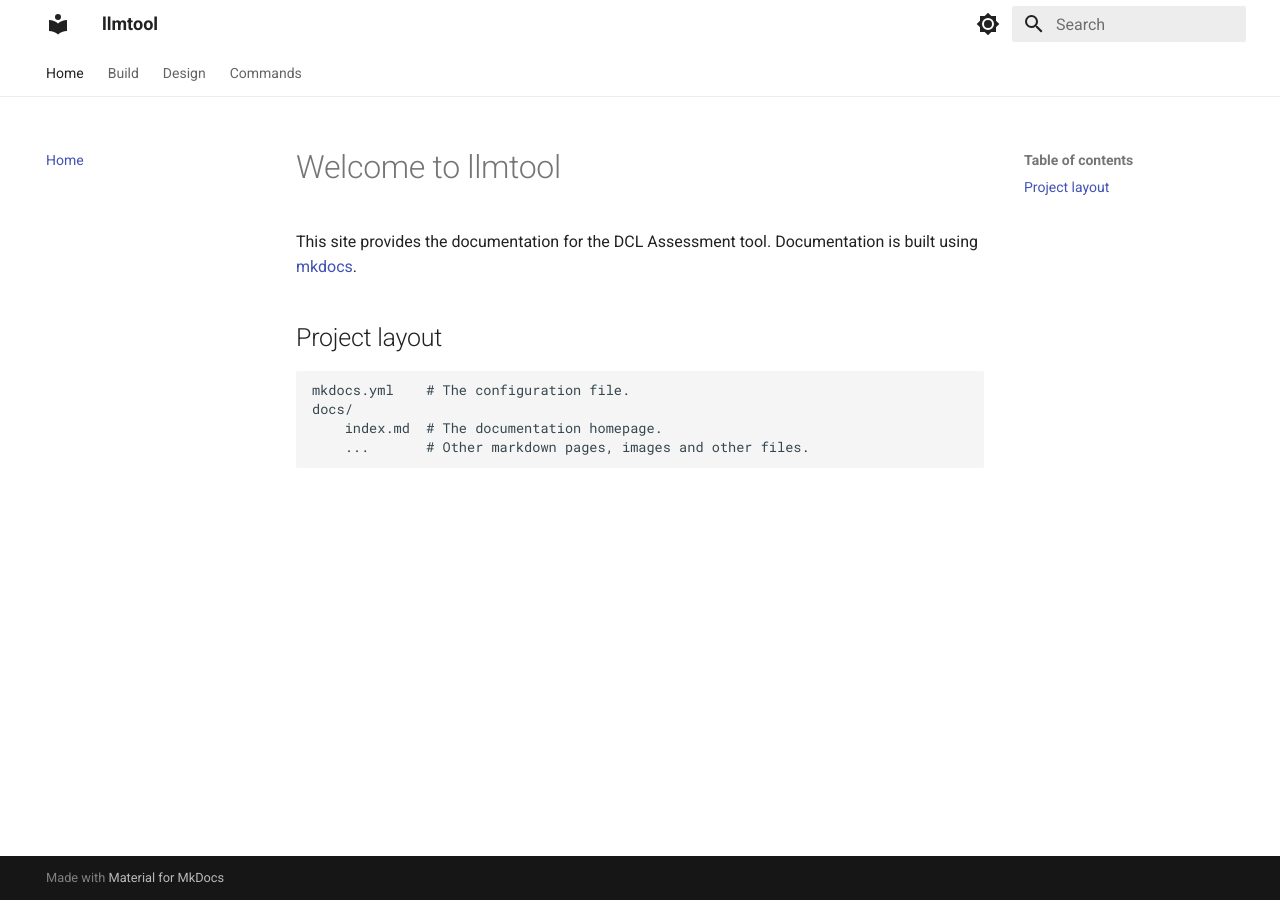
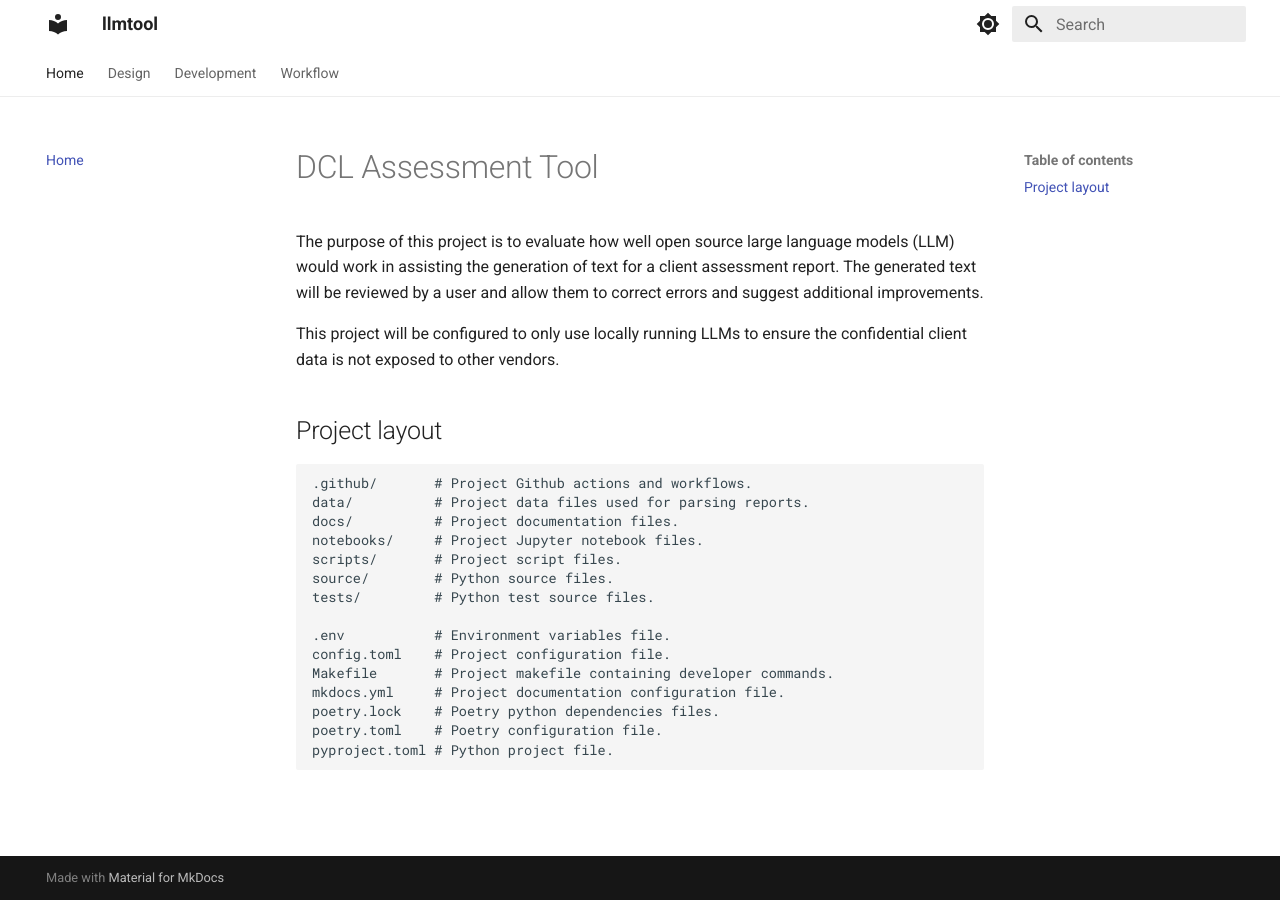
Before and after one commit to mjsiers/dcldev-llmtool, an MkDocs documentation site: the page built from docs/index.md, in a window 1280 px wide. Built offline with MkDocs 1.6.1 and Material for MkDocs 9.7.7, drawn with Linux system fonts in a browser that asks for light colours.

Commit message:
Updates to the project documentation.

```diff
--- a/docs/index.md
+++ b/docs/index.md
@@ -1,11 +1,27 @@
-# Welcome to llmtool
+# DCL Assessment Tool
 
-This site provides the documentation for the DCL Assessment tool.
-Documentation is built using [mkdocs](https://www.mkdocs.org).
+The purpose of this project is to evaluate how well open source large language models (LLM)
+would work in assisting the generation of text for a client assessment report.  The generated
+text will be reviewed by a user and allow them to correct errors and suggest additional
+improvements.
+
+This project will be configured to only use locally running LLMs to ensure the confidential client
+data is not exposed to other vendors.
 
 ## Project layout
 
-    mkdocs.yml    # The configuration file.
-    docs/
-        index.md  # The documentation homepage.
-        ...       # Other markdown pages, images and other files.
+    .github/       # Project Github actions and workflows.
+    data/          # Project data files used for parsing reports.
+    docs/          # Project documentation files.
+    notebooks/     # Project Jupyter notebook files.
+    scripts/       # Project script files.
+    source/        # Python source files.
+    tests/         # Python test source files.
+
+    .env           # Environment variables file.
+    config.toml    # Project configuration file.
+    Makefile       # Project makefile containing developer commands.
+    mkdocs.yml     # Project documentation configuration file.
+    poetry.lock    # Poetry python dependencies files.
+    poetry.toml    # Poetry configuration file.
+    pyproject.toml # Python project file.
--- a/mkdocs.yml
+++ b/mkdocs.yml
@@ -23,16 +23,16 @@ theme:
 
 nav:
   - Home: index.md
-  - Build:
-    - build/index.md
-    - Data Files: build/datafiles.md
-    - Documents: build/documents.md
   - Design:
     - design/index.md
-    - Database: design/database.md
-  - Commands:
-    - commands/index.md
-    - CLI: commands/cli.md
+  - Development:
+    - development/index.md
+    - Environment Variables: development/environment.md
+    - Data Files: development/datafiles.md
+    - Documentation: development/documents.md
+  - Workflow:
+    - workflow/index.md
+    - Commands: workflow/cli.md
 
 plugins:
   - search
```
Also changed, not shown: docs/commands/index.md (deleted, +0 -5 lines), docs/design/database.md (deleted, +0 -1 lines), docs/design/index.md (+12 -0 lines), docs/development/datafiles.md (added, +10 -0 lines), docs/development/documents.md (added, +3 -0 lines), docs/development/environment.md (added, +15 -0 lines), docs/development/index.md (added, +41 -0 lines), docs/workflow/index.md (added, +14 -0 lines), docs/workflow/cli.md (renamed from docs/commands/cli.md), 3 other files.
